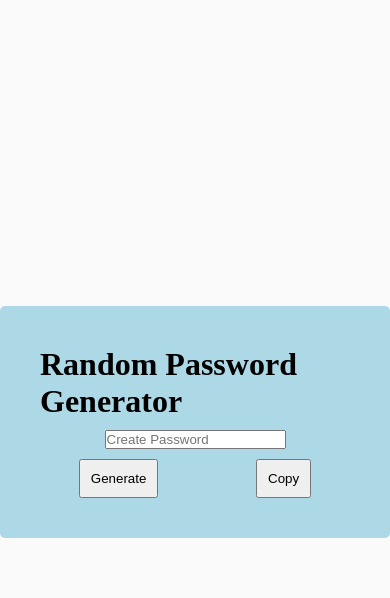
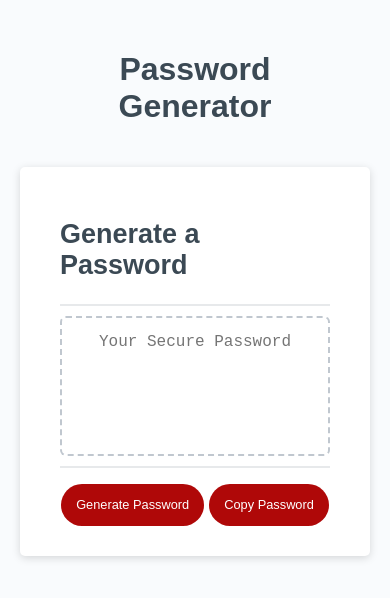
Before and after one commit to BenS213/random-password-generator, a plain HTML site: page index.html in a window 390 px wide. Drawn offline with Linux system fonts and the light colour scheme.

Commit message:
finalized project

```diff
--- a/assets/css/style.css
+++ /dev/null
@@ -1,40 +0,0 @@
-* {
-    margin: 0;
-    padding: 0;
-    box-sizing: border-box;
-}
-
-body {
-    background-color: #fafafa;
-    display: flex;
-    justify-content: center;
-    align-items: center;
-    min-height: 100vh;
-}
-
-.box {
-    background-color: lightblue;
-    padding: 30px;
-    justify-content: center;
-    align-items: center;
-    border-radius: 5px;
-}
-
-.box h1 {
-    padding: 10px;
-}
-
-.box input {
-    margin: auto;
-    display: block;
-}
-
-.box .buttons {
-    display: flex;
-    justify-content: space-around;
-    align-items: center;
-}
-.box .btn {
-    padding: 10px;
-    margin: 10px 0;
-}
--- a/assets/js/password-generator.js
+++ /dev/null
@@ -1,5 +0,0 @@
-var generateBtn = document.querySelector("btn1");
-
-function generatePassword() {
-    var userinput.window.prompt("Password Length?")
-}
--- a/index.html
+++ b/index.html
@@ -1,21 +1,35 @@
 <!DOCTYPE html>
 <html lang="en">
-<head>
-    <meta charset="UTF-8">
-    <meta http-equiv="X-UA-Compatible" content="IE=edge">
-    <meta name="viewport" content="width=device-width, initial-scale=1.0">
-    <title>Random Password Generator</title>
-    <script src="assets\js\password-generator.js"></script>
-    <link rel="stylesheet" href="assets\css\style.css">
-</head>
-<body>
-    <div class="box">
-        <h1>Random Password Generator</h1>
-        <input type="text"placeholder="Create Password" id="password">
-        <div class="buttons">
-            <button class="btn" id="btn1" onclick="genPassword()">Generate</button>
-            <button class="btn" id="btn2" onclick="copyPassword()">Copy</button>
-        </d>
-</div>
-</body>
+  <head>
+    <meta charset="UTF-8" />
+    <meta name="viewport" content="width=device-width, initial-scale=1.0" />
+    <meta http-equiv="X-UA-Compatible" content="ie=edge" />
+    <title>Password Generator</title>
+    <link rel="stylesheet" href="style.css" />
+  </head>
+  <body>
+    <div class="wrapper">
+      <header>
+        <h1>Password Generator</h1>
+      </header>
+      <div class="card">
+        <div class="card-header">
+          <h2>Generate a Password</h2>
+        </div>
+        <div class="card-body">
+          <textarea
+            readonly
+            id="password"
+            placeholder="Your Secure Password"
+            aria-label="Generated Password"
+          ></textarea>
+        </div>
+        <div class="card-footer">
+          <button id="generate" class="btn">Generate Password</button>
+          <button id="copy" class="btn">Copy Password</button>
+        </div>
+      </div>
+    </div>
+    <script src="script.js"></script>
+  </body>
 </html>
--- /dev/null
+++ b/script.js
@@ -0,0 +1,91 @@
+// Generates Random Password
+function generatePassword() {
+
+    // Prompts user for password length and checks if the input was a number
+    var userInput = window.prompt("Password Length?");
+    var passwordLength = parseInt(userInput, 10);
+    if (isNaN(passwordLength)) {
+      window.alert("Please enter a number");
+      return;
+    }
+
+    // Sets acceptable password length range
+    if (passwordLength < 8 || passwordLength > 128) {
+      window.alert("Password length must be between 8 and 128 characters");
+      return;
+    }
+    // Asks user for password parameters
+    var userWantsNumbers = window.confirm("Would you like to include numbers?");
+    var userWantsSymbols = window.confirm("Would you like to include symbols?");
+    var userWantsLowercase = window.confirm("Would you like to include lowercase letters?");
+    var userWantsUppercase = window.confirm("Would you like to include uppercase letters?");
+
+    // Arrays of possible characters
+    const numbers = ["0", "1", "2", "3", "4", "5", "6", "7", "8", "9"];
+    const lowerCase = ["a","b","c","d","e","f","g","h","i","j","k","l","m","n","o","p","q","r","s","t","u","v","w","x","y","z",];
+    const upperCase = ["A","B","C","D","E","F","G","H","I","J","K","L","M","N","O","P","Q","R","S","T","U","V","W","X","Y","Z"];
+    const symbols = [".",",",":","?","=","-","(",")","/","%","@","!","&","$","#","*",];
+
+
+    // Assigns chosen arrays to single characterOptions arrays
+    var characterOptions = [];
+
+    if (userWantsNumbers) {
+      characterOptions.push(numbers);
+    }
+
+    if (userWantsLowercase) {
+      characterOptions.push(lowerCase);
+    }
+
+    if (userWantsUppercase) {
+      characterOptions.push(upperCase);
+    }
+
+    if (userWantsSymbols) {
+      characterOptions.push(symbols);
+    }
+
+    if (characterOptions.length === 0) {
+      window.alert("at least one parameter must be chosen")
+    }
+
+    // Merges nested arrays into single array
+    var mergedArrays = [].concat.apply([], characterOptions);
+
+    // Generates random password from mergedArrays
+    var password = "";
+
+    for (var i = 0; i < passwordLength; i++) {
+      var randomNumber = Math.floor(Math.random() * mergedArrays.length);
+      password = password + mergedArrays[randomNumber];
+    }
+
+    return password;
+  }
+
+  // Get references to the #generate and #copy element
+  var generateBtn = document.querySelector("#generate");
+  var copyBtn = document.querySelector("#copy");
+
+  // Write password to the #password input
+  function writePassword() {
+    var password = generatePassword();
+    var passwordText = document.querySelector("#password");
+
+    passwordText.value = password;
+  }
+
+  // Add event listener to generate button
+  generateBtn.addEventListener("click", writePassword);
+
+  // Add event listener to copy button
+  copyBtn.addEventListener("click", copyToClipboard);
+
+  // Copy password to clipboard
+  function copyToClipboard() {
+    var copyText = document.getElementById("password").value;
+    navigator.clipboard.writeText(copyText).then(() => {
+    alert("Copied to clipboard");
+    });
+  }
--- /dev/null
+++ b/style.css
@@ -0,0 +1,147 @@
+*,
+*::before,
+*::after {
+  box-sizing: border-box;
+}
+
+html,
+body,
+.wrapper {
+  height: 100%;
+  margin: 0;
+  padding: 0;
+}
+
+body {
+  font-family: sans-serif;
+  background-color: #f9fbfd;
+}
+
+.wrapper {
+  padding-top: 30px;
+  padding-left: 20px;
+  padding-right: 20px;
+}
+
+header {
+  text-align: center;
+  padding: 20px;
+  padding-top: 0px;
+  color: hsl(206, 17%, 28%);
+}
+
+.card {
+  background-color: hsl(0, 0%, 100%);
+  border-radius: 5px;
+  border-width: 1px;
+  box-shadow: rgba(0, 0, 0, 0.15) 0px 2px 8px 0px;
+  color: hsl(206, 17%, 28%);
+  font-size: 18px;
+  margin: 0 auto;
+  max-width: 800px;
+  padding: 30px 40px;
+}
+
+.card-header::after {
+  content: " ";
+  display: block;
+  width: 100%;
+  background: #e7e9eb;
+  height: 2px;
+}
+
+.card-body {
+  min-height: 100px;
+}
+
+.card-footer {
+  text-align: center;
+}
+
+.card-footer::before {
+  content: " ";
+  display: block;
+  width: 100%;
+  background: #e7e9eb;
+  height: 2px;
+}
+
+.card-footer::after {
+  content: " ";
+  display: block;
+  clear: both;
+}
+
+.btn {
+  border: none;
+  background-color: hsl(360, 91%, 36%);
+  border-radius: 25px;
+  box-shadow: rgba(0, 0, 0, 0.1) 0px 1px 6px 0px rgba(0, 0, 0, 0.2) 0px 1px 1px
+    0px;
+  color: hsl(0, 0%, 100%);
+  display: inline-block;
+  font-size: 22px;
+  line-height: 22px;
+  margin: 16px 16px 16px 20px;
+  padding: 14px 34px;
+  text-align: center;
+  cursor: pointer;
+  transition: .1s;
+}
+
+.btn:hover {
+  color:hsl(360, 91%, 36%);
+  background-color: hsl(0, 0%, 100%);
+  outline: 2px solid hsl(360, 91%, 36%);
+}
+.btn:active {
+transform: translateY(2px);
+}
+
+button[disabled] {
+  cursor: default;
+  background: #c0c7cf;
+}
+
+.float-right {
+  float: right;
+}
+
+#password {
+  -webkit-appearance: none;
+  -moz-appearance: none;
+  appearance: none;
+  border: none;
+  display: block;
+  width: 100%;
+  padding-top: 15px;
+  padding-left: 15px;
+  padding-right: 15px;
+  padding-bottom: 85px;
+  font-size: 1.2rem;
+  text-align: center;
+  margin-top: 10px;
+  margin-bottom: 10px;
+  border: 2px dashed #c0c7cf;
+  border-radius: 6px;
+  resize: none;
+  overflow: hidden;
+}
+
+@media (max-width: 690px) {
+  .btn {
+    font-size: 1rem;
+    margin: 16px 0px 0px 0px;
+    padding: 10px 15px;
+  }
+
+  #password {
+    font-size: 1rem;
+  }
+}
+
+@media (max-width: 500px) {
+  .btn {
+    font-size: 0.8rem;
+  }
+}
```
